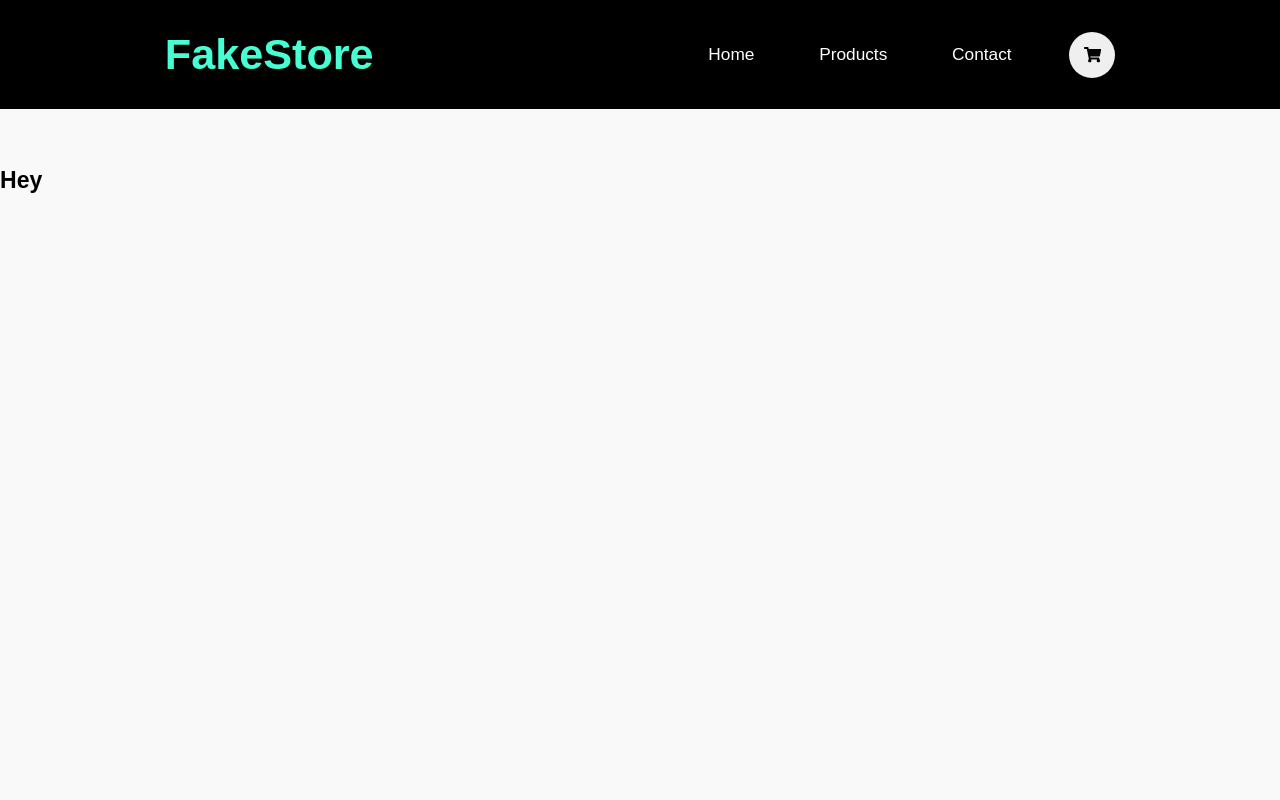
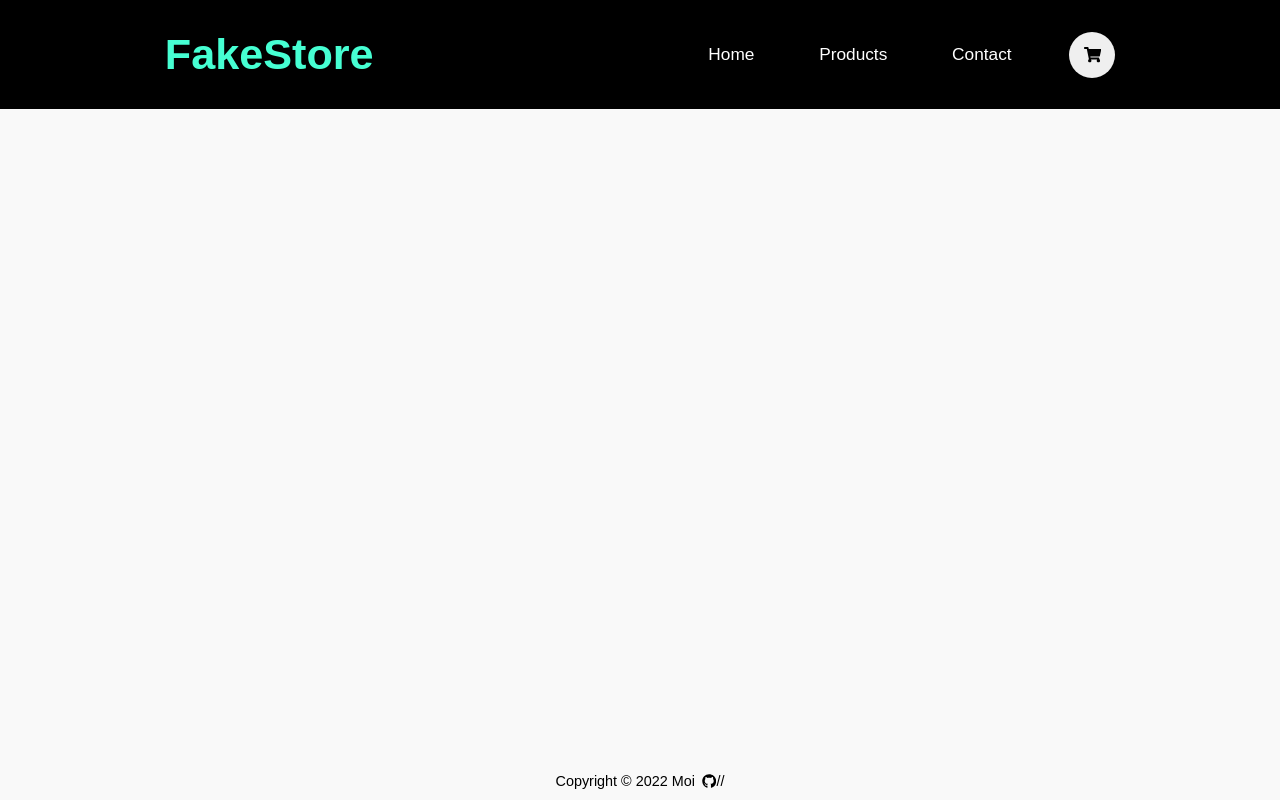
Before and after one commit to 12moi/e-shop, a React (Create React App) app: page /shopping-cart in a window 1280 px wide. Built offline with nearby package versions, Linux system fonts and the light colour scheme.

Commit message:
add footer section

```diff
--- a/src/components/Footer.js
+++ b/src/components/Footer.js
@@ -1,18 +1,58 @@
 import React from 'react'
-
+import styled from 'styled-components'
+import { FaGithub } from 'react-icons/fa'
+import { useLocation } from 'react-router-dom'
+// import backgroundWave from '../assets/images/background-wave.png'
+import routes from '../constants/routes.json'
 
 const Footer = () => {
-
+  const location = useLocation()
 
   return (
-
-      // eslint-disable-next-line react/jsx-no-undef, react/jsx-no-undef
-      <div>
-       <h1>Hey</h1>
-
-      </div>
-
+    <FooterWrapper>
+      Copyright © 2022 Moi
+      <GithubLink
+        href="https://github.com/12moi"
+        target="_blank"
+        rel="noopener"
+      >
+        <FaGithub />
+      </GithubLink>
+      {/* {location.pathname !== routes.PRODUCTS && ( */}
+        {/* // <BackgroundWave src={backgroundWave} alt="background image" /> */}
+      //
+    </FooterWrapper>
   )
 }
 
+const FooterWrapper = styled.footer`
+  position: absolute;
+  bottom: 0;
+  left: 0;
+  display: flex;
+  align-items: center;
+  justify-content: center;
+  width: 100%;
+  padding: 1rem 0;
+  font-size: 2rem;
+`
+
+const GithubLink = styled.a`
+  display: flex;
+  margin-left: 1rem;
+  color: ${({ theme }) => theme.colors.dark};
+  font-size: 2rem;
+  transition: transform 0.15s ease-in-out;
+
+  &:hover {
+    transform: scale(1.2);
+  }
+`
+const BackgroundWave = styled.img`
+  position: absolute;
+  bottom: 0;
+  left: 0;
+  z-index: -100;
+`
+
 export default Footer
--- a/src/pages/Products/ProductCard.js
+++ b/src/pages/Products/ProductCard.js
@@ -1,9 +1,83 @@
-import React, { Component } from 'react'
+import React from 'react'
+import styled from 'styled-components'
+import PropTypes from 'prop-types'
+import { useDispatch } from 'react-redux'
+import Button from '../../components/elements/Button'
+import { addToCart } from '../../state/actions/cart'
 
-export default class ProductCard extends Component {
-  render() {
-    return (
-      <div>ProductCard</div>
-    )
-  }
+const ProductCard = ({ id, title, price, image, category }) => {
+  const product = { id, title, price, image, category }
+  const dispatch = useDispatch()
+
+  return (
+    <ProductCardWrapper>
+      <ImageContainer>
+        <Image src={image} alt={title} />
+      </ImageContainer>
+      <Details>
+        <Info>
+          <Title>{title}</Title>
+          <div>${price.toFixed(2)}</div>
+        </Info>
+        <Button
+          onClick={() => dispatch(addToCart(product))}
+          content="Add to cart"
+          size="wide"
+          color="dark"
+          animation="color"
+        />
+      </Details>
+    </ProductCardWrapper>
+  )
 }
+
+ProductCard.propTypes = {
+  id: PropTypes.number.isRequired,
+  title: PropTypes.string.isRequired,
+  price: PropTypes.number.isRequired,
+  image: PropTypes.string.isRequired,
+  category: PropTypes.string,
+}
+
+const ProductCardWrapper = styled.div`
+  display: flex;
+  flex-direction: column;
+  border: 1px solid ${({ theme }) => theme.colors.grey.main};
+  border-radius: 10px;
+  background-color: #fff;
+  font-size: 2rem;
+`
+
+const Image = styled.img`
+  height: 100%;
+`
+
+const ImageContainer = styled.div`
+  height: 25rem;
+  padding: 3rem;
+  margin: 0 auto;
+`
+
+const Details = styled.div`
+  display: flex;
+  flex-direction: column;
+  justify-content: space-between;
+  gap: 2rem;
+  height: 100%;
+  padding: 2rem;
+  border-top: 1px solid ${({ theme }) => theme.colors.grey.main};
+`
+
+const Info = styled.div`
+  display: flex;
+  flex-direction: column;
+  justify-content: space-between;
+  gap: 1rem;
+  height: 100%;
+`
+
+const Title = styled.div`
+  font-weight: bold;
+`
+
+export default ProductCard
```
